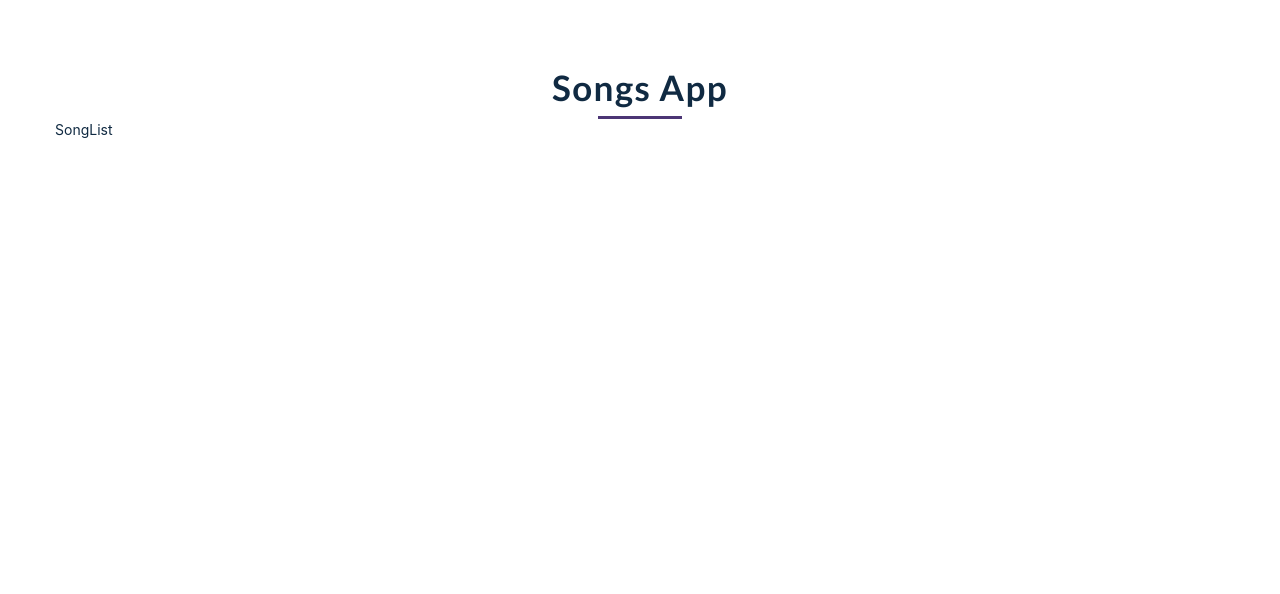
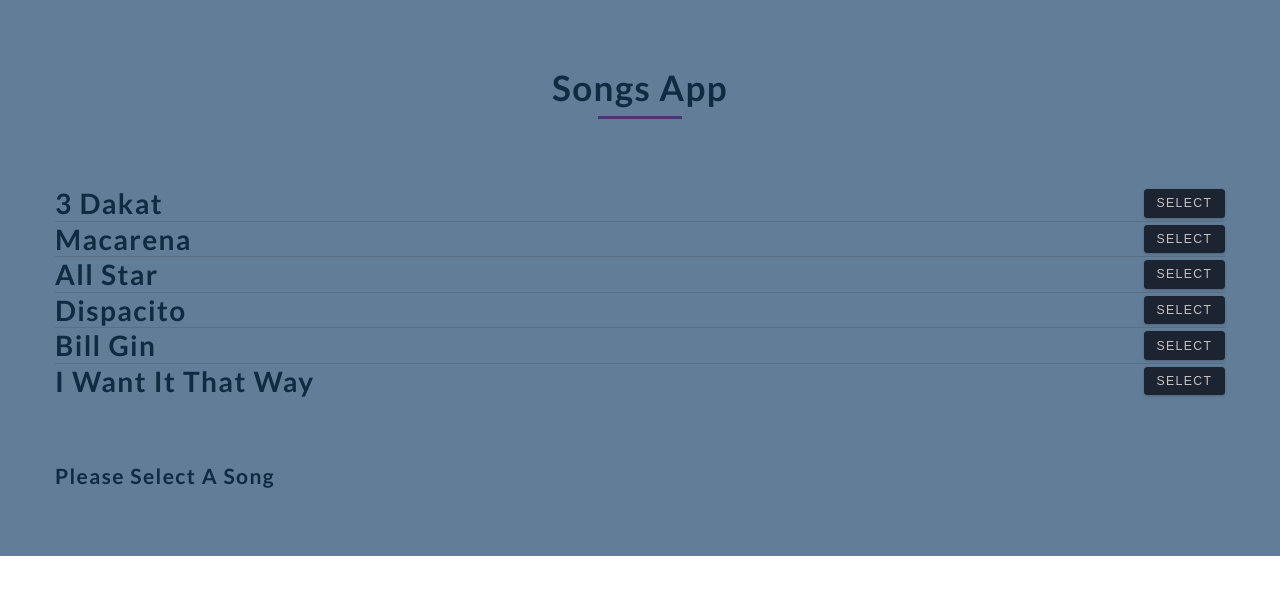
Before and after one commit to mohmmedabdelaal/redux-test, a React app: page / in a window 1280 px wide. Built offline with nearby package versions, Linux system fonts and the light colour scheme.

Commit message:
adding lyrics feature

```diff
--- a/src/components/App.js
+++ b/src/components/App.js
@@ -1,4 +1,5 @@
 import React from 'react';
+import SongDetails from './SongDetails';
 import SongList from './SongList';
 
 const App = () => {
@@ -10,6 +11,7 @@ const App = () => {
       </div>
       <div className="section-center">
         <SongList />
+        <SongDetails />
       </div>
     </section>
   );
--- /dev/null
+++ b/src/components/SongDetails.js
@@ -0,0 +1,32 @@
+import React from 'react';
+import { connect } from 'react-redux';
+
+function SongDetails({ song }) {
+  if (!song) {
+    return (
+      <div>
+        <h4>Please select a Song</h4>
+      </div>
+    );
+  }
+
+  return (
+    <div className="section-center">
+      <div className="title">
+        <h4>Song Lyrics</h4>
+        <div className="underline"></div>
+      </div>
+      <article>
+        <p>{song.lyrics}</p>
+      </article>
+    </div>
+  );
+}
+
+const mapStateToProps = (state) => {
+  return {
+    song: state.selectedSong,
+  };
+};
+
+export default connect(mapStateToProps)(SongDetails);
--- a/src/components/SongList.js
+++ b/src/components/SongList.js
@@ -2,16 +2,40 @@ import React from 'react';
 import { connect } from 'react-redux';
 import { selectSong } from '../actions';
 
-function SongList() {
-  return <div>SongList</div>;
+function SongList({ songs, selectSong }) {
+  return (
+    <section className="section">
+      <div className="ui divided list">
+        {songs.map((song) => {
+          return (
+            <div className="item" key={song.id}>
+              <div className="right floated content">
+                <button onClick={() => selectSong(song)} className="btn">
+                  Select
+                </button>
+              </div>
+              <div className="content">
+                <h3>{song.title}</h3>
+              </div>
+            </div>
+          );
+        })}
+      </div>
+    </section>
+  );
 }
 
 const mapStateToProps = (state) => {
-  return {};
+
+  return {
+    songs: state.songs,
+  };
 };
 
-const mapDispatchToProps = (dispatch) => {
-  return {};
-};
+// const mapDispatchToProps = (dispatch) => {
+//   return {
+//     selectSong: () => dispatch(selectSong()),
+//   };
+// };
 
-export default connect(mapDispatchToProps, mapStateToProps)(SongList);
+export default connect(mapStateToProps, { selectSong })(SongList);
--- a/src/index.css
+++ b/src/index.css
@@ -60,7 +60,7 @@ Variables
 body {
   font-family: -apple-system, BlinkMacSystemFont, 'Segoe UI', Roboto, Oxygen,
     Ubuntu, Cantarell, 'Open Sans', 'Helvetica Neue', sans-serif;
-  background: var(#49a6e9);
+  background-color: var(#49a6e9);
   color: var(--clr-grey-1);
   line-height: 1.5;
   font-size: 0.875rem;
@@ -135,6 +135,7 @@ p {
 /* section */
 .section {
   padding: 5rem 0;
+  background-color: var(--clr-grey-5);
 }
 .section-center {
   width: 90vw;
--- a/src/reducers/index.js
+++ b/src/reducers/index.js
@@ -1,16 +1,50 @@
 import { combineReducers } from 'redux';
 import { SONG_SELECTED } from '../types';
 
-const INITIAL_STATE = {
-  song: [],
-};
-
 const songsReducer = () => {
   return [
-    { title: '3 dakat', duration: '4:05' },
-    { title: 'Macarena', duration: '2:30' },
-    { title: 'All Star', duration: '3:15' },
-    { title: 'I Want it That Way', duration: '1:45' },
+    {
+      id: 1,
+      title: '3 dakat',
+      duration: '4:05',
+      lyrics:
+        'وقت غروب الشمس واقف عالبحر بعيد عمال بحكيله وأشكيله وأشرح وأعيد فجأة لاقيتها وكنت فاكرها عروسة البحر خارجة من المايه وطلتها أقوى من السح',
+    },
+    {
+      id: 2,
+      title: 'Macarena',
+      duration: '2:30',
+      lyrics:
+        'When I dance, they call me Macarena And the boys, they say que soy buena They all want me They can"t have me',
+    },
+    {
+      id: 3,
+      title: 'All Star',
+      duration: '3:15',
+      lyrics:
+        'When I dance, they call me Macarena And the boys, they say que soy buena They all want me They can"t have me',
+    },
+    {
+      id: 4,
+      title: 'dispacito',
+      duration: '1:45',
+      lyrics:
+        'When I dance, they call me Macarena And the boys, they say que soy buena They all want me They can"t have me',
+    },
+    {
+      id: 5,
+      title: 'bill gin',
+      duration: '1:45',
+      lyrics:
+        'When I dance, they call me Macarena And the boys, they say que soy buena They all want me They can"t have me',
+    },
+    {
+      id: 6,
+      title: 'I Want it That Way',
+      duration: '1:45',
+      lyrics:
+        'When I dance, they call me Macarena And the boys, they say que soy buena They all want me They can"t have me',
+    },
   ];
 };
 
@@ -23,7 +57,7 @@ const selectedSongsReducers = (state = null, action) => {
 
 const rootReducer = combineReducers({
   songs: songsReducer,
-  selectedSongs: selectedSongsReducers,
+  selectedSong: selectedSongsReducers,
 });
 
 export default rootReducer;
```
